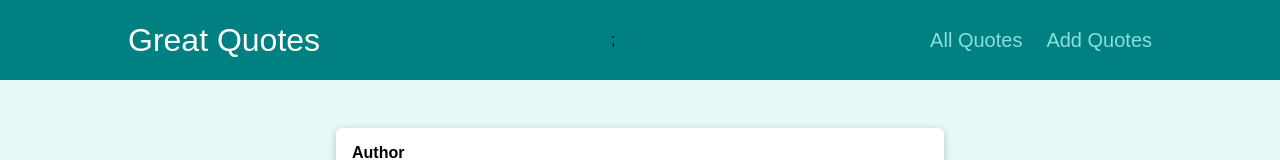
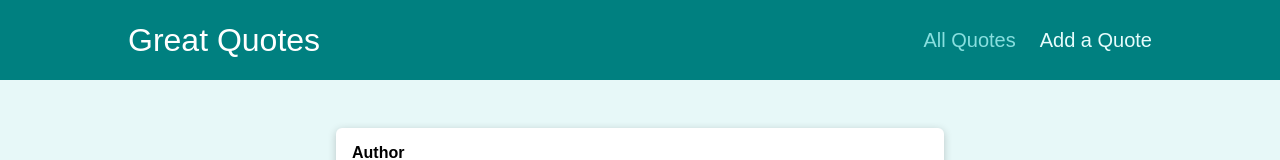
Before and after one commit to PriyankaShambhanagoudar/Router_Quotes, a React (Create React App) app: page /new-quote in a window 1280 px wide. Shown: the top 160 px of the page. Built offline with nearby package versions, Linux system fonts and the light colour scheme.

Commit message:
Preventing Possibly Unwanted Route Transitions with the  Promp Component

```diff
--- a/src/components/layout/MainNavigation.js
+++ b/src/components/layout/MainNavigation.js
@@ -1,21 +1,21 @@
-import { NavLink } from "react-router-dom";
+import { NavLink } from 'react-router-dom';
 
-import clasess from "./MainNavigation.module.css";
+import classes from './MainNavigation.module.css';
 
 const MainNavigation = () => {
     return (
-        <header className={clasess.header}>
-            <div className={clasess.logo}>Great Quotes</div>;
-            <nav className={clasess.nav}>
+        <header className={classes.header}>
+            <div className={classes.logo}>Great Quotes</div>
+            <nav className={classes.nav}>
                 <ul>
                     <li>
-                        <NavLink to="/quotes" activeClassName={clasess.active}>
+                        <NavLink to='/quotes' activeClassName={classes.active}>
                             All Quotes
                         </NavLink>
                     </li>
                     <li>
-                        <NavLink to="/new-quotes" activeClassName={clasess.active}>
-                            Add Quotes
+                        <NavLink to='/new-quote' activeClassName={classes.active}>
+                            Add a Quote
                         </NavLink>
                     </li>
                 </ul>
@@ -23,4 +23,5 @@ const MainNavigation = () => {
         </header>
     );
 };
+
 export default MainNavigation;
--- a/src/components/quotes/QuoteForm.js
+++ b/src/components/quotes/QuoteForm.js
@@ -1,10 +1,14 @@
-import { useRef } from 'react';
+import { useRef, useState } from 'react';
+import { Prompt } from 'react-router';
+import { Fragment } from 'react/cjs/react.production.min';
 
 import Card from '../UI/Card';
 import LoadingSpinner from '../UI/LoadingSpinner';
 import classes from './QuoteForm.module.css';
 
 const QuoteForm = (props) => {
+  const [isEntering, setIsEntering] = useState(false);
+
   const authorInputRef = useRef();
   const textInputRef = useRef();
 
@@ -18,10 +22,19 @@ const QuoteForm = (props) => {
 
     props.onAddQuote({ author: enteredAuthor, text: enteredText });
   }
+  const finishEnteringHandler = () => {
+    setIsEntering(false);
+  };
+
+  const formFocuseHandler = () => {
+    setIsEntering(true);
+  };
 
   return (
+    <Fragment>
+      <Prompt when={isEntering} message={(location) => 'Are you sure you want to leave? All your entered data will be lost!'} />
       <Card>
-      <form className={classes.form} onSubmit={submitFormHandler}>
+        <form onFocus={formFocuseHandler} className={classes.form} onSubmit={submitFormHandler}>
           {props.isLoading && (
             <div className={classes.loading}>
               <LoadingSpinner />
@@ -37,10 +50,11 @@ const QuoteForm = (props) => {
             <textarea id='text' rows='5' ref={textInputRef}></textarea>
           </div>
           <div className={classes.actions}>
-          <button className='btn'>Add Quote</button>
+            <button onClick={finishEnteringHandler} className='btn'>Add Quote</button>
           </div>
         </form>
       </Card>
+    </Fragment>
   );
 };
 
```
Also changed, not shown: src/components/layout/Layout.js (+9 -5 lines), src/components/layout/Layout.module.css (line endings or trailing spaces), 1 other file (tests, documents, lock files or other folders). Lines whose indentation alone changed are shown as unchanged.
